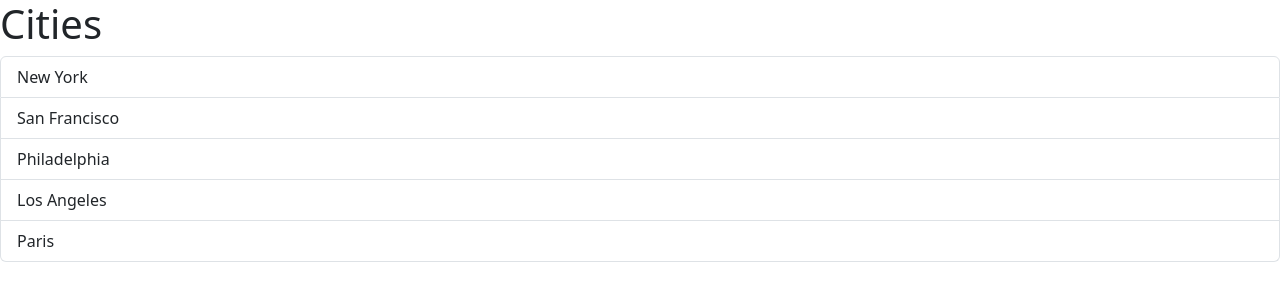
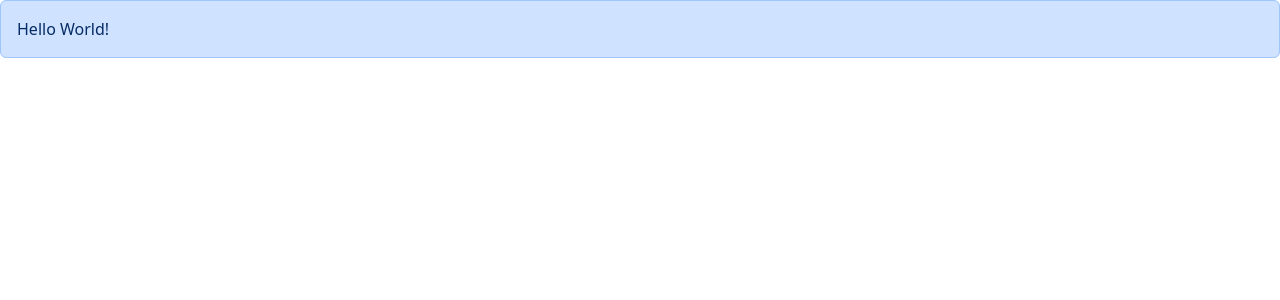
Before and after one commit to arrysoni/react-app, a React (Vite) app: page / in a window 1280 px wide. Shown: the top 300 px of the page. Built offline with nearby package versions, Linux system fonts and the light colour scheme; the HTML template or start-up script is replaced by a standard one.

Commit message:
Building Components: Passing Children

```diff
--- a/src/App.tsx
+++ b/src/App.tsx
@@ -1,27 +1,34 @@
-import ListGroup from "./components/ListGroup";
+// import ListGroup from "./components/ListGroup";
+
+import Alert from "./components/Alert";
 
 function App() {
-  // Each component in React has its own state. So in case we add one more  <ListGroup />, it will not act as the same as the first  <ListGroup />
+  // // Each component in React has its own state. So in case we add one more  <ListGroup />, it will not act as the same as the first  <ListGroup />
 
-  let items = [
-    "New York",
-    "San Francisco",
-    "Philadelphia",
-    "Los Angeles",
-    "Paris",
-  ];
+  // let items = [
+  //   "New York",
+  //   "San Francisco",
+  //   "Philadelphia",
+  //   "Los Angeles",
+  //   "Paris",
+  // ];
 
   // Event handler for SelectItem
-  const handleSelectItem = (item: string) => {
-    console.log(item);
-  };
+  // const handleSelectItem = (item: string) => {
+  //   console.log(item);
+  // };
+
   return (
     <div>
-      <ListGroup
+      {
+        /* <ListGroup
         items={items}
         heading="Cities"
         onSelectItem={handleSelectItem}
-      />
+      /> */
+
+        <Alert>Hello World!</Alert>
+      }
     </div>
   );
 }
--- /dev/null
+++ b/src/components/Alert.tsx
@@ -0,0 +1,11 @@
+import { ReactNode } from "react";
+
+interface Props {
+  children: ReactNode; // This allows for the child of any type!!!
+}
+
+const Alert = ({ children }: Props) => {
+  return <div className="alert alert-primary">{children}</div>;
+};
+
+export default Alert;
```
